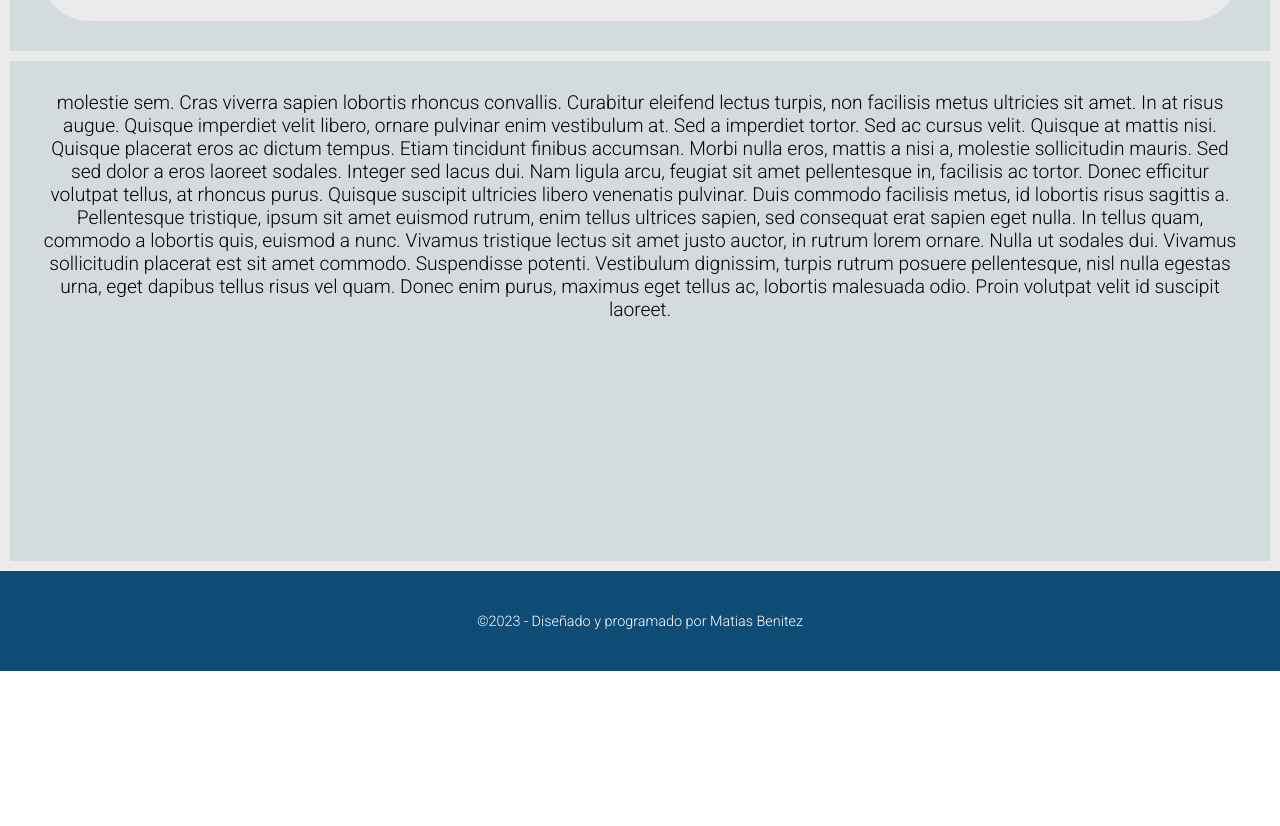
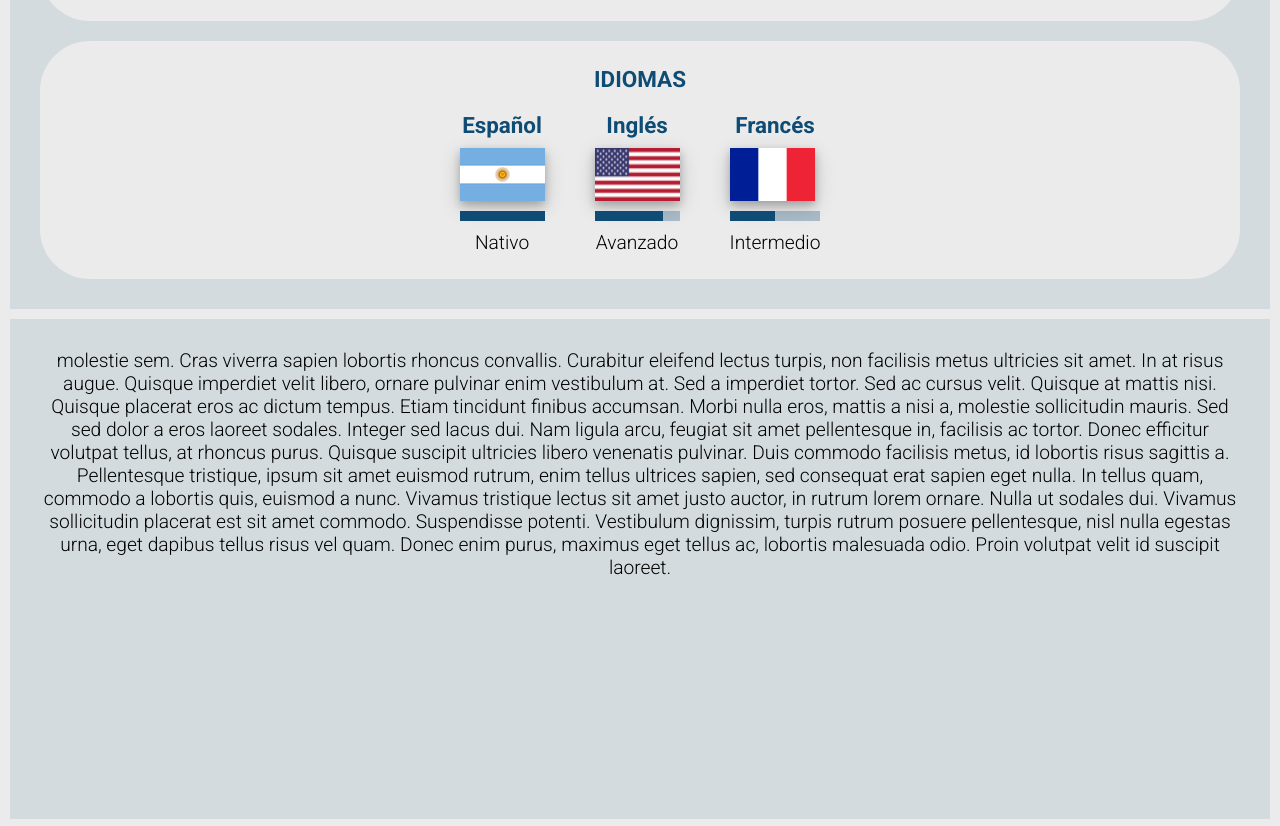
Before and after one commit to MatiasBEZ/Curriculum_ProyectoFinal_ArgentinaPrograma, a plain HTML site: page index.html in a window 1280 px wide. Shown: the part 2569-3395 px from the top of the page. Before the commit the page ends 3240 px from the top, so only its background shows below. Drawn offline with Linux system fonts and the light colour scheme.

Commit message:
idiomas box added

```diff
--- a/css/index.css
+++ b/css/index.css
@@ -311,6 +311,69 @@ body {
     text-shadow: 0 0 5px #ffffff;
 }
 
+.flags {
+    margin-top: 20px;
+    display: flex;
+    gap: 50px;
+    justify-content: center;
+}
+
+.flag_title {
+    font-size: 1.4rem;
+    color:#0F4C75;
+    font-weight: bold;
+}
+
+.flag {
+    display:flex;
+    flex-direction: column;
+    gap: 10px;
+}
+
+.flag img {
+    width: 85px;
+    height: 53px;
+    box-shadow: 0 4px 8px 0 rgba(0, 0, 0, 0.2), 0 6px 20px 0 rgba(0, 0, 0, 0.19);
+}
+
+.pbar_container {
+    height: 10px;
+    background-color:rgb(15, 76, 117,0.3);
+    position: relative;
+}
+
+.pbar_container .progress_bar {
+    position: absolute;
+    height: 100%;
+    background-color: #0F4C75;
+}
+
+.es {
+    animation: progress_animation_es 5s forwards;
+}
+
+.en {
+    animation: progress_animation_en 5s forwards;
+}
+
+.fr {
+    animation: progress_animation_fr 5s forwards;
+}
+
+@keyframes progress_animation_es {
+    0% {width: 0%;}
+    100% {width: 100%;}
+}
+
+@keyframes progress_animation_en {
+    0% {width: 0%;}
+    100% {width: 80%;}
+}
+
+@keyframes progress_animation_fr {
+    0% {width: 0%;}
+    100% {width: 50%;}
+}
 
 /* modal section*/
 
--- a/index.html
+++ b/index.html
@@ -180,6 +180,35 @@
                     </div>
                 </div>
             </div>
+            <div class="prog_box">
+                <h3 class="prog_title">Idiomas</h3>
+                <div class="flags">
+                    <div class="flag">
+                        <p class="flag_title">Español</p>
+                        <img src="assets/icons/Argentina.png" >
+                        <div class="pbar_container">
+                            <div class="progress_bar es"></div>
+                        </div>
+                        <p>Nativo</p>
+                    </div>
+                    <div class="flag">
+                        <p class="flag_title">Inglés</p>
+                        <img src="assets/icons/USA.png" >
+                        <div class="pbar_container">
+                            <div class="progress_bar en"></div>
+                        </div>
+                        <p>Avanzado</p>
+                    </div>
+                    <div class="flag">
+                        <p class="flag_title">Francés</p>
+                        <img src="assets/icons/France.png" >
+                        <div class="pbar_container">
+                            <div class="progress_bar fr"></div>
+                        </div>
+                        <p>Intermedio</p>
+                    </div>
+                </div>
+            </div>
         </section>
         <section class="sections" id="contacto">
             <p>molestie sem. Cras viverra sapien lobortis rhoncus convallis. Curabitur eleifend lectus turpis, non facilisis metus ultricies sit amet. In at risus augue. Quisque imperdiet velit libero, ornare pulvinar enim vestibulum at. Sed a imperdiet tortor. Sed ac cursus velit. Quisque at mattis nisi. Quisque placerat eros ac dictum tempus. Etiam tincidunt finibus accumsan. Morbi nulla eros, mattis a nisi a, molestie sollicitudin mauris. Sed sed dolor a eros laoreet sodales.
```
Also changed, not shown: assets/icons/Argentina.png (added), assets/icons/France.png (added), assets/icons/USA.png (added).
